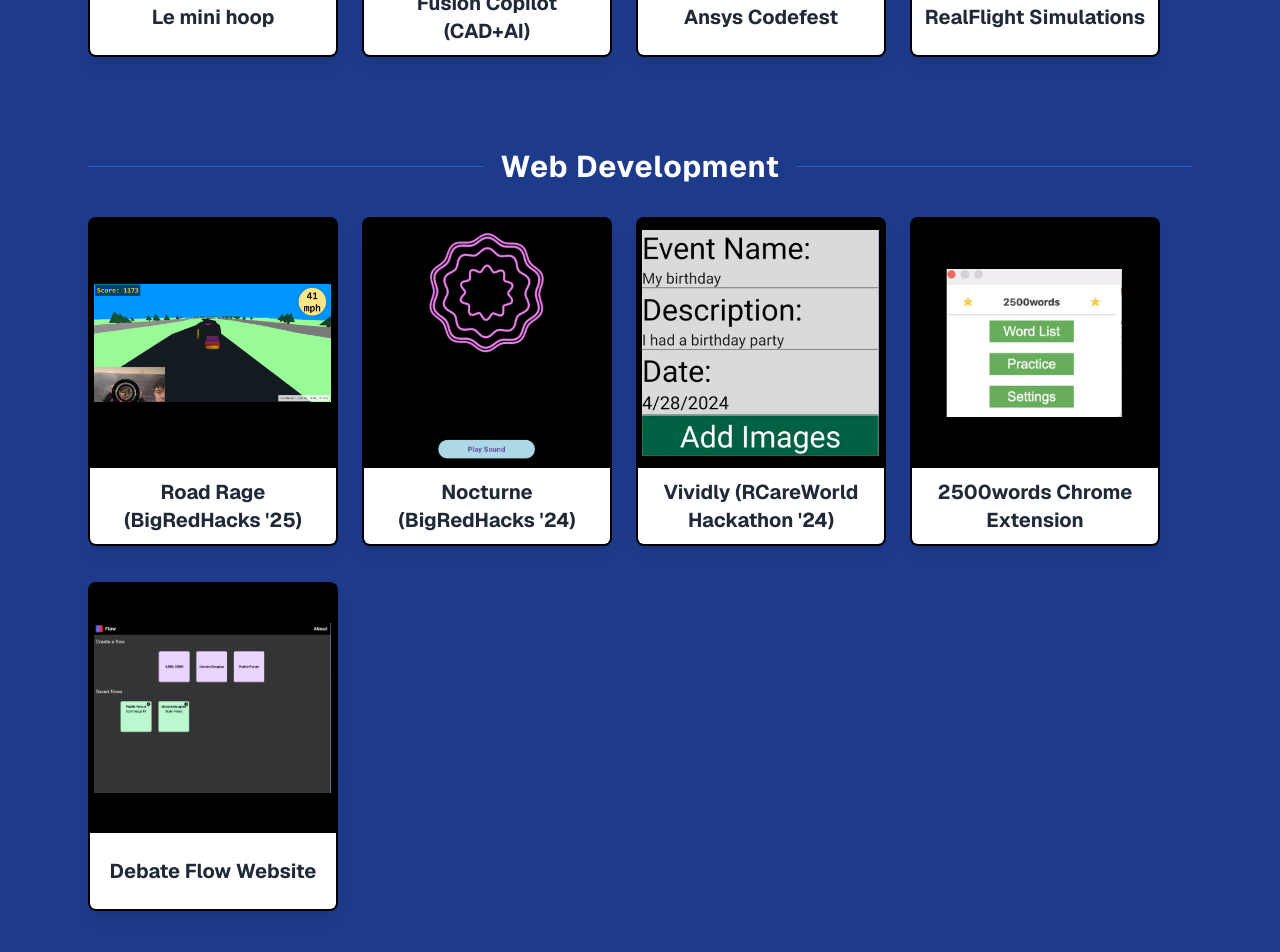
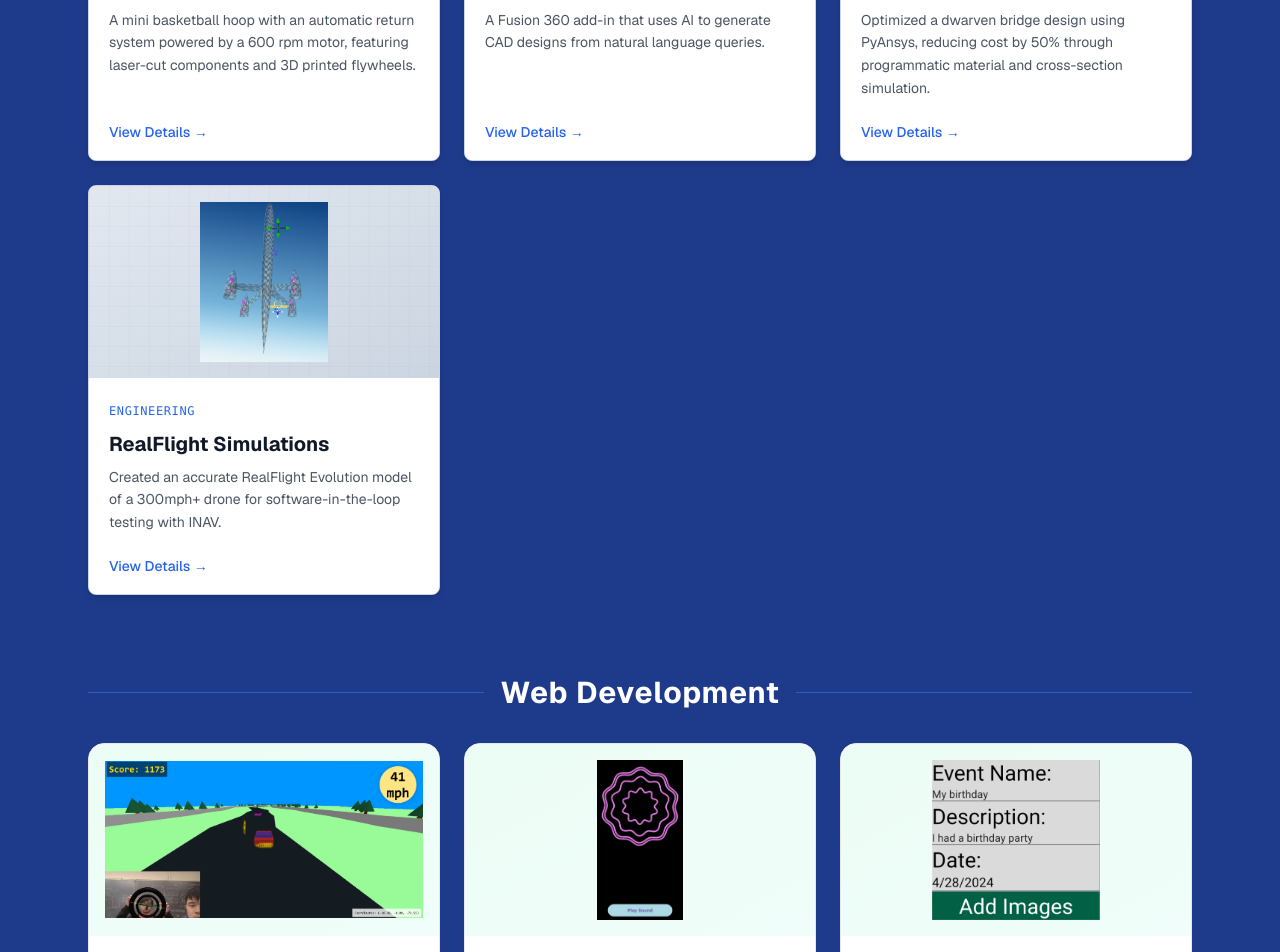
Before and after one commit to MagnetMan103/theportfolio, a Next.js app: page /archived in a window 1280 px wide. Shown: the part 760-1712 px from the top of the page. Built offline with nearby package versions, Linux system fonts and the light colour scheme.

Commit message:
changed to past projects from archived, added view poster to main hexapod project

```diff
--- a/src/app/archived/page.tsx
+++ b/src/app/archived/page.tsx
@@ -1,4 +1,4 @@
-import Card from "~/components/card";
+import ProjectCard from "~/components/projects/ProjectCard";
 import webdevProjects from "~/lib/webdev.json";
 import engineeringProjects from "~/lib/engineering.json";
 import Header from "~/components/header";
@@ -14,7 +14,7 @@ export default function ArchivedPage() {
                 <div className="container mx-auto px-6 max-w-6xl">
                     <h1 className="text-5xl font-extrabold text-blue-100 mb-4
                         ">
-                        Archived Projects
+                        Past Projects
                     </h1>
                     <p className="text-xl text-blue-100 leading-relaxed max-w-3xl">
                         These are older projects that were important for my learning journey.
@@ -36,19 +36,15 @@ export default function ArchivedPage() {
                         <div className="h-px bg-blue-500/50 flex-grow rounded"></div>
                     </div>
 
-                    <div className="flex flex-wrap gap-6 justify-center md:justify-start">
-                        {engineeringProjects.map((project, index) => (
-                            <Card
-                                key={`eng-${index}`}
+                    <div className="grid grid-cols-1 gap-6 sm:grid-cols-2 lg:grid-cols-3">
+                        {engineeringProjects.map((project) => (
+                            <ProjectCard
+                                key={project.slug}
+                                slug={project.slug}
+                                category={project.category}
                                 title={project.title}
-                                description={project.description}
-                                imgSrc={project.preview || project.images[0] || ""}
-                                imgAlt={project.imgAlts?.[0] || project.title}
-                                images={project.images || []}
-                                imgAlts={project.imgAlts || []}
-                                links={project.links || []}
-                                wide={project.wide}
-                                video={project.video}
+                                summary={project.summary}
+                                preview={project.preview}
                             />
                         ))}
                     </div>
@@ -64,19 +60,15 @@ export default function ArchivedPage() {
                         <div className="h-px bg-blue-500/50 flex-grow rounded"></div>
                     </div>
 
-                    <div className="flex flex-wrap gap-6 justify-center md:justify-start">
-                        {webdevProjects.map((project, index) => (
-                            <Card
-                                key={`web-${index}`}
+                    <div className="grid grid-cols-1 gap-6 sm:grid-cols-2 lg:grid-cols-3">
+                        {webdevProjects.map((project) => (
+                            <ProjectCard
+                                key={project.slug}
+                                slug={project.slug}
+                                category={project.category}
                                 title={project.title}
-                                description={project.description}
-                                imgSrc={project.preview || project.images[0] || ""}
-                                imgAlt={project.imgAlts?.[0] || project.title}
-                                images={project.images || []}
-                                imgAlts={project.imgAlts || []}
-                                links={project.links || []}
-                                wide={project.wide}
-                                video={project.video}
+                                summary={project.summary}
+                                preview={project.preview}
                             />
                         ))}
                     </div>
--- a/src/app/projects/[category]/[slug]/page.tsx
+++ b/src/app/projects/[category]/[slug]/page.tsx
@@ -42,8 +42,8 @@ const categoryColors: Record<string, string> = {
 };
 
 const categoryBackLinks: Record<string, string> = {
-    engineering: "/projects/engineering",
-    webdev: "/projects/webdev",
+    engineering: "/archived",
+    webdev: "/archived",
     class: "/classes",
 };
 
@@ -112,7 +112,7 @@ export default async function ProjectPage({ params }: Props) {
                         href={backLink}
                         className="hover:text-blue-600 transition-colors capitalize"
                     >
-                        {categoryLabels[category] ?? category}
+                        {category === 'engineering' || category === 'webdev' ? 'Past Projects' : (categoryLabels[category] ?? category)}
                     </Link>
                     <span className="text-gray-500">/</span>
                     <span className="text-gray-900 font-medium">{project.title}</span>
@@ -302,7 +302,7 @@ export default async function ProjectPage({ params }: Props) {
                         href={backLink}
                         className="inline-flex items-center px-4 py-2 rounded-lg bg-white border border-gray-300 text-gray-700 hover:bg-gray-50 hover:border-gray-400 transition-all duration-200 shadow-sm"
                     >
-                        ← Back to {categoryLabels[category] ?? category} Projects
+                        ← Back to {category === 'engineering' || category === 'webdev' ? 'Past Projects' : `${categoryLabels[category] ?? category} Projects`}
                     </Link>
                 </div>
             </main>
--- a/src/components/header.tsx
+++ b/src/components/header.tsx
@@ -31,7 +31,7 @@ export default function Header() {
         },
         {
             href: "/archived",
-            label: "Archived",
+            label: "Past Projects",
             active: isArchived,
             icon: FaArchive
         },
--- a/src/components/mk2page/Main.tsx
+++ b/src/components/mk2page/Main.tsx
@@ -10,6 +10,7 @@ const projects: ProjectProps[] = [
             "autonomously complete missions to collect trash in delicate environments such as mangrove beaches.",
         thumbnail: "/hexapod/hex-thumbnail.png",
         flipped: false,
+        posterLink: "/poster/poster.pdf",
     },
     {
         title: "Vision-enabled robotic arm (CMC Makethon '26)",
@@ -56,7 +57,7 @@ export default function Main() {
         <div className={"flex flex-col items-center justify-center mx-auto max-w-6xl"}>
         {projects.map((project, index) => (
             <Project key={index} title={project.title} description={project.description} thumbnail={project.thumbnail} flipped={project.flipped}
-            writeupLink={project.writeupLink}/>
+            writeupLink={project.writeupLink} posterLink={project.posterLink}/>
         ))}
         </div>
         </>
--- a/src/components/mk2page/Project.tsx
+++ b/src/components/mk2page/Project.tsx
@@ -9,6 +9,7 @@ export interface ProjectProps {
     thumbnail: string;
     flipped: boolean;
     writeupLink?: string;
+    posterLink?: string;
 }
 
 export default function Project(props: ProjectProps) {
@@ -21,11 +22,18 @@ export default function Project(props: ProjectProps) {
                         <h3 className="text-xl font-bold mb-2">{props.title}</h3>
                         <p className="text-gray-700">{props.description}</p>
                     </div>
-                        {props.writeupLink &&
+                        {(props.writeupLink || props.posterLink) &&
                         <div className={"flex items-center justify-center p-2 gap-2"}>
-                        <Button variant="outline"
-                                onClick={() => window.open(props.writeupLink, "_blank")}>
-                        View Writeup</Button>
+                            {props.writeupLink && (
+                                <Button variant="outline" onClick={() => window.open(props.writeupLink, "_blank")}>
+                                    View Writeup
+                                </Button>
+                            )}
+                            {props.posterLink && (
+                                <Button variant="outline" onClick={() => window.open(props.posterLink, "_blank")}>
+                                    View Poster
+                                </Button>
+                            )}
                         </div>
                         }
                     </div>
@@ -57,11 +65,18 @@ export default function Project(props: ProjectProps) {
                             <h3 className="text-xl font-bold mb-2">{props.title}</h3>
                             <p className="text-gray-700">{props.description}</p>
                         </div>
-                        {props.writeupLink &&
+                        {(props.writeupLink || props.posterLink) &&
                             <div className={"flex items-center justify-center p-2 gap-2"}>
-                                <Button variant="outline"
-                                        onClick={() => window.open(props.writeupLink, "_blank")}>
-                                    View Writeup</Button>
+                                {props.writeupLink && (
+                                    <Button variant="outline" onClick={() => window.open(props.writeupLink, "_blank")}>
+                                        View Writeup
+                                    </Button>
+                                )}
+                                {props.posterLink && (
+                                    <Button variant="outline" onClick={() => window.open(props.posterLink, "_blank")}>
+                                        View Poster
+                                    </Button>
+                                )}
                             </div>
                         }
                     </div>
```
Also changed, not shown: 1 other file (tests, documents, lock files or other folders).
